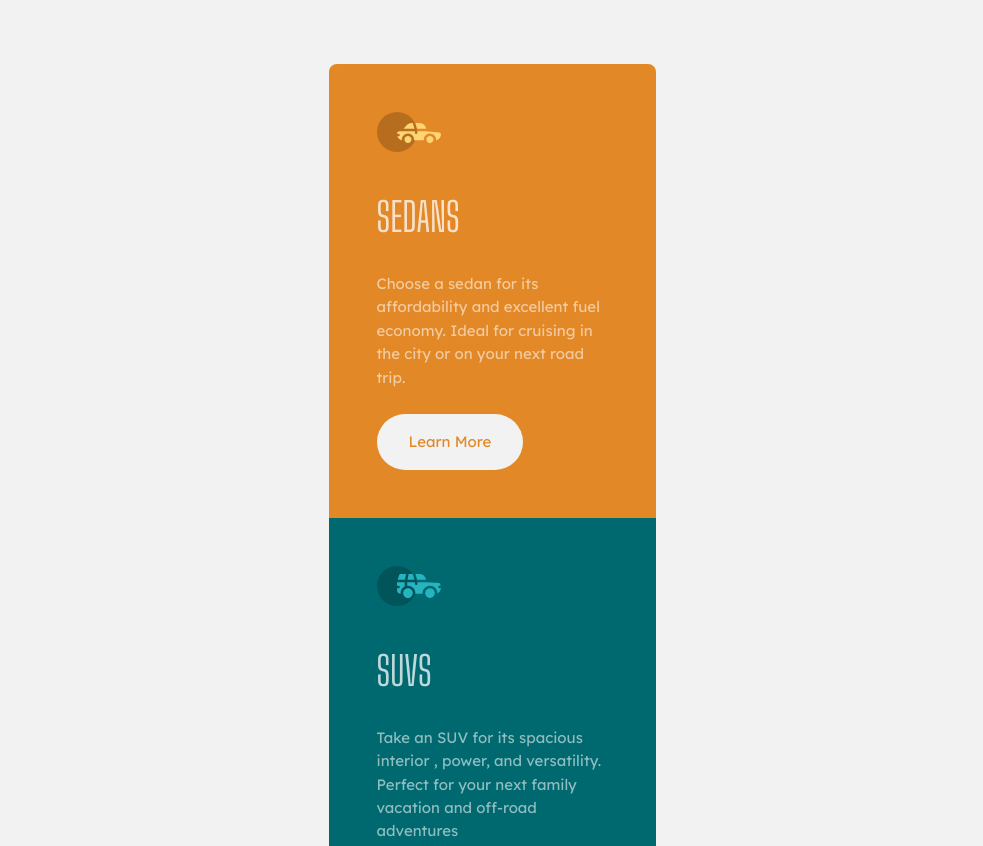
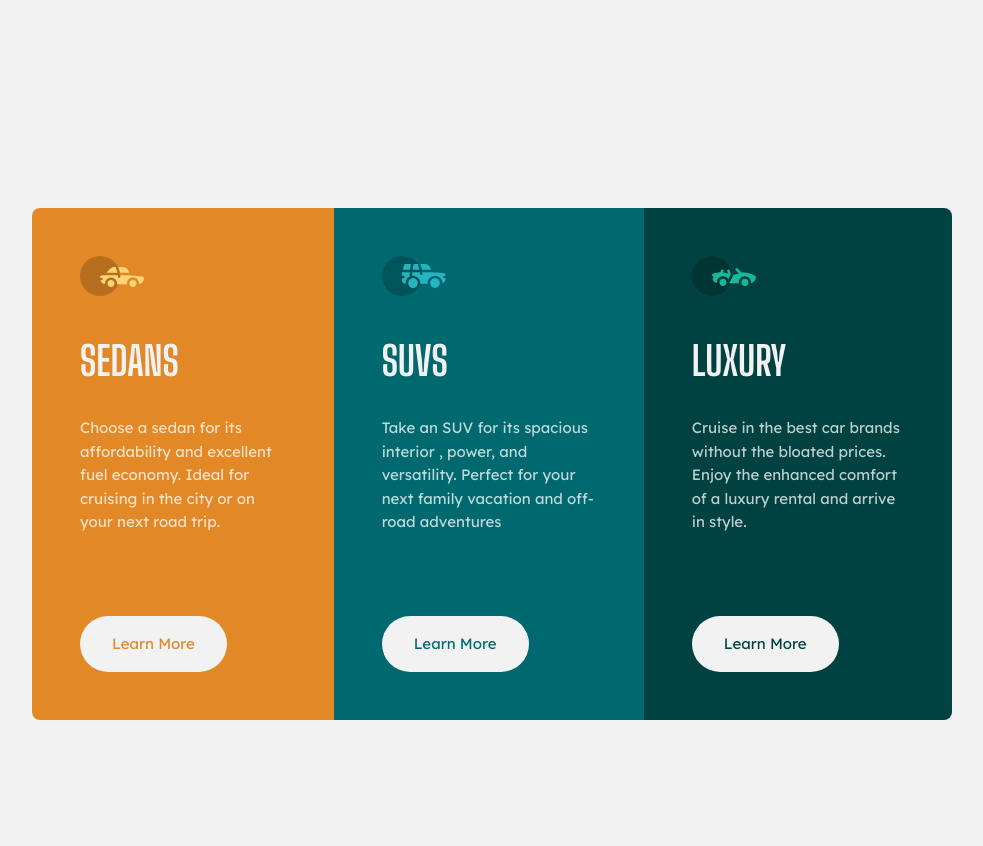
Before and after one commit to kamal-redzwan/12-frontendmentor-3-column-preview-card-component, a plain HTML site: page index.html in a window 1280 px wide. Shown: the top 846 px of the page, without its empty margins (148-1131 px from the left). Drawn offline with Linux system fonts and the light colour scheme.

Commit message:
done w desktop breakpoint

```diff
--- a/index.html
+++ b/index.html
@@ -52,7 +52,7 @@
         <img class="car-icon" src="./images/icon-luxury.svg" />
         <div class="car-title">LUXURY</div>
         <div class="car-copy">
-          Cruise in the best car brands without the bloated priices. Enjoy the
+          Cruise in the best car brands without the bloated prices. Enjoy the
           enhanced comfort of a luxury rental and arrive in style.
         </div>
         <button class="btn-primary dark-cyan">Learn More</button>
--- a/style.css
+++ b/style.css
@@ -12,8 +12,9 @@
   --font-family-lexend-deca: 'Lexend Deca', serif;
   --font-family-big-shoulders-display: 'Big Shoulders Display', sans-serif;
 
-  --fw-normal: 400;
   --fw-bold: 700;
+
+  --border-radius: 0.5rem;
 }
 
 body {
@@ -27,19 +28,19 @@ body {
 
 .cars {
   max-width: 20.4375rem;
-  border-radius: 0.5rem;
+  border-radius: var(--border-radius);
 }
 
 .car {
   display: grid;
   place-items: start;
   padding: 3rem;
-  color: var(--clr-neutral-transparent-white);
+  color: var(--clr-neutral-very-light-gray);
 }
 
 .sedans {
   background-color: var(--clr-primary-bright-orange);
-  border-radius: 0.5rem 0.5rem 0 0;
+  border-radius: var(--border-radius) var(--border-radius) 0 0;
 }
 
 .suvs {
@@ -48,7 +49,7 @@ body {
 
 .luxury {
   background-color: var(--clr-primary-very-dark-cyan);
-  border-radius: 0 0 0.5rem 0.5rem;
+  border-radius: 0 0 var(--border-radius) var(--border-radius);
 }
 
 .car-icon {
@@ -59,14 +60,14 @@ body {
   font-family: var(--font-family-big-shoulders-display);
   font-size: 2.5rem;
   margin-block-end: 1.5625rem;
+  font-weight: var(--fw-bold);
 }
 
 .car-copy {
   font-size: 0.9375rem;
   line-height: 1.5625;
-  opacity: 75%;
+  color: var(--clr-neutral-transparent-white);
   margin-block-end: 1.5625rem;
-
 }
 
 .btn-primary {
@@ -74,17 +75,47 @@ body {
   font-family: var(--font-family-lexend-deca);
   padding: 1rem 2rem;
   background-color: var(--clr-neutral-very-light-gray);
-  border-radius: 75vh;
+  border-radius: 50vh;
   font-size: 0.9375rem;
   line-height: 1.5625;
+}
+
+.btn-primary:hover {
+  /* make the outline inside the button */
+  box-shadow: inset 0 0 0 2px var(--clr-neutral-very-light-gray);
+
+  background-color: transparent;
+  color: var(--clr-neutral-very-light-gray);
+  cursor: pointer;
 }
 
 .orange {
   color: var(--clr-primary-bright-orange);
 }
+
 .cyan {
   color: var(--clr-primary-dark-cyan);
 }
+
 .dark-cyan {
   color: var(--clr-primary-very-dark-cyan);
 }
+
+@media (min-width: 64rem) {
+  .cars {
+    max-width: 57.5rem;
+    display: flex;
+  }
+
+  .sedans {
+    border-radius: var(--border-radius) 0 0 var(--border-radius);
+  }
+
+  .luxury {
+    border-radius: 0 var(--border-radius) var(--border-radius) 0;
+  }
+
+  .car-copy {
+    margin-block-end: 5.1875rem;
+  }
+}
```
